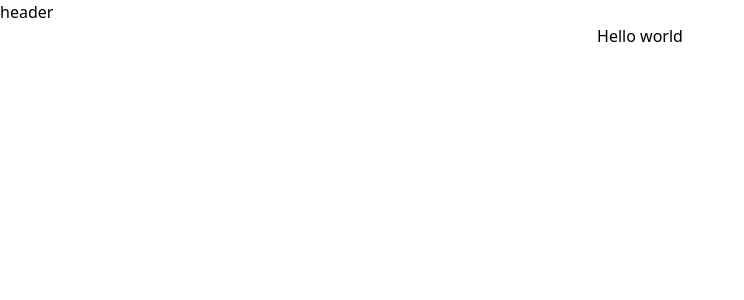
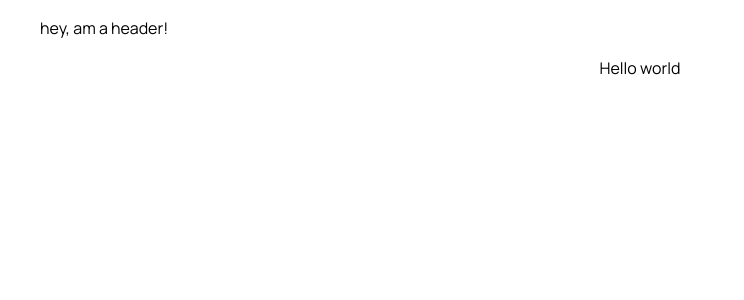
Before and after one commit to marksikaundi/OtofastProject-Blog, a Next.js app: page / in a window 1280 px wide. Shown: the top 300 px of the page, without its empty margins (0-744 px from the left). Built offline with nearby package versions, Linux system fonts and the light colour scheme.

Commit message:
working on header

```diff
--- a/src/app/layout.js
+++ b/src/app/layout.js
@@ -26,7 +26,7 @@ export default function RootLayout({ children }) {
         className={cx(
           inter.variable,
           manrope.variable,
-          "bg-white dark:bg-dark"
+          "font-mr bg-light"
         )}
       >
         <Header/>
--- a/src/components/Header/index.js
+++ b/src/components/Header/index.js
@@ -2,9 +2,9 @@ import React from 'react'
 
 const Header = () => {
   return (
-    <div>
-      header
-    </div>
+    <header className='w-full p-4 px-10 flex items-center justify-between'>
+      hey, am a header!
+    </header>
   )
 }
 
```
Also changed, not shown: src/components/Header/Logo.js (added).
